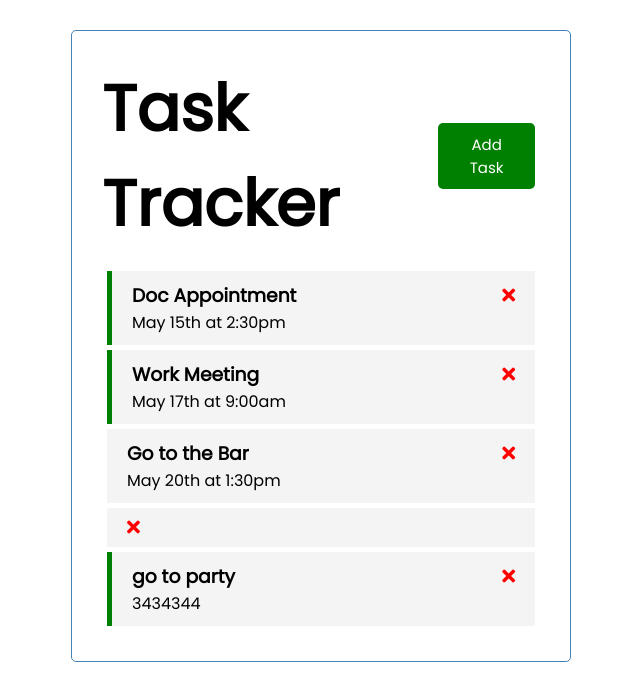
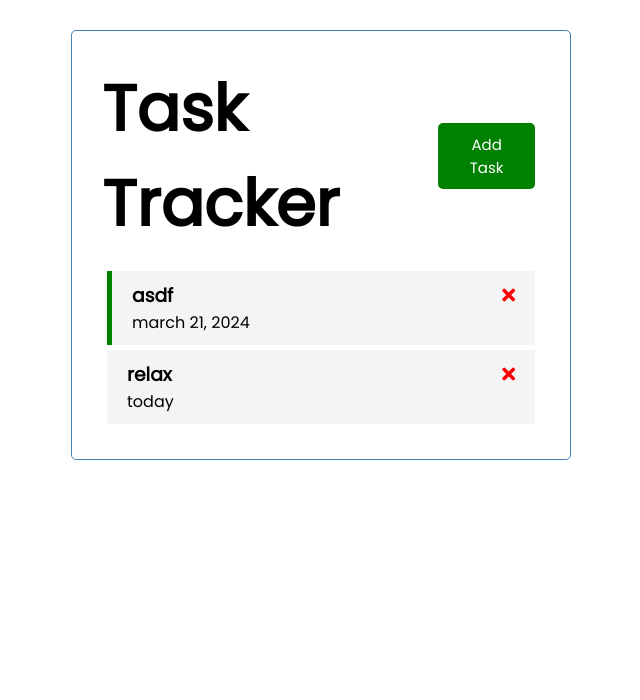
Before and after one commit to Jon-Laboy/vue-tutorial-task-tracker, a Vue app in the folder vue/vue-crash-task-tracker/: page / in a window 1280 px wide. Shown: the top 700 px of the page, without its empty margins (319-959 px from the left). Built offline with nearby package versions, Linux system fonts and the light colour scheme; data requests are answered from the project's data file.

Commit message:
backend json working

```diff
--- a/vue/vue-crash-task-tracker/db.json
+++ b/vue/vue-crash-task-tracker/db.json
@@ -1,31 +1,18 @@
 {
   "tasks": [
     {
-      "id": 1,
-      "text": "Doc Appointment",
-      "day": "May 15th at 2:30pm",
-      "reminder": true
+      "id": 41136,
+      "text": "asdf",
+      "day": "march 21, 2024",
+      "reminder": true,
+      "age": 1
     },
     {
-      "id": 2,
-      "text": "Work Meeting",
-      "day": "May 17th at 9:00am",
-      "reminder": true
-    },
-    {
-      "id": 3,
-      "text": "Go to the Bar",
-      "day": "May 20th at 1:30pm",
-      "reminder": false
-    },
-    {
-      "id": 4
-    },
-    {
-      "id": 1809,
-      "text": "go to party",
-      "day": "3434344",
-      "reminder": true
+      "id": 20333,
+      "text": "relax",
+      "day": "today",
+      "reminder": false,
+      "age": 1
     }
   ]
 }
--- a/vue/vue-crash-task-tracker/package.json
+++ b/vue/vue-crash-task-tracker/package.json
@@ -5,12 +5,13 @@
   "scripts": {
     "serve": "vue-cli-service serve",
     "build": "vue-cli-service build",
-    "backend":"json-server --watch db.json --port 5000"
+    "backend": "json-server --watch db.json --port 5000"
   },
   "dependencies": {
     "core-js": "^3.6.5",
     "json-server": "^0.16.3",
-    "vue": "^3.0.0"
+    "vue": "^3.0.0",
+    "vue-router": "^4.0.8"
   },
   "devDependencies": {
     "@vue/cli-plugin-babel": "~4.5.0",
--- a/vue/vue-crash-task-tracker/src/App.vue
+++ b/vue/vue-crash-task-tracker/src/App.vue
@@ -48,17 +48,35 @@ export default {
         body: JSON.stringify(task),
       });
 
-      const data = await res.json();
+      const data = await response.json();
       this.tasks = [...this.tasks, data];
     },
-    deleteTask(id) {
+    async deleteTask(id) {
       if (confirm("Are you sure?")) {
-        this.tasks = this.tasks.filter((task) => task.id !== id);
+        const response = await fetch(`http://localhost:5000/tasks/${id}`, {
+          method: "DELETE",
+        });
+        response.status === 200
+          ? (this.tasks = this.tasks.filter((task) => task.id !== id))
+          : alert("Error deleting task");
       }
     },
-    toggleReminder(id) {
+    async toggleReminder(id) {
+      const taskToToggle = await this.fetchTask(id);
+
+      const updTask = { ...taskToToggle, reminder: !taskToToggle.reminder };
+
+      const response = await fetch(`http://localhost:5000/tasks/${id}`, {
+        method: "PUT",
+        headers: {
+          "Content-type": "application/json",
+        },
+        body: JSON.stringify(updTask),
+      });
+      const data = await response.json();
+
       this.tasks = this.tasks.map((task) =>
-        task.id === id ? { ...task, reminder: !task.reminder } : task
+        task.id === id ? { ...task, reminder: data.reminder } : task
       );
     },
     async fetchTasks() {
@@ -70,7 +88,7 @@ export default {
         console.log(`couldnt fetch : ${err}`);
       }
     },
-    async fetchTask() {
+    async fetchTask(id) {
       try {
         const response = await fetch(`http://localhost:5000/tasks/${id}`);
         const data = await response.json();
```
Also changed, not shown: 1 other file (tests, documents, lock files or other folders).
